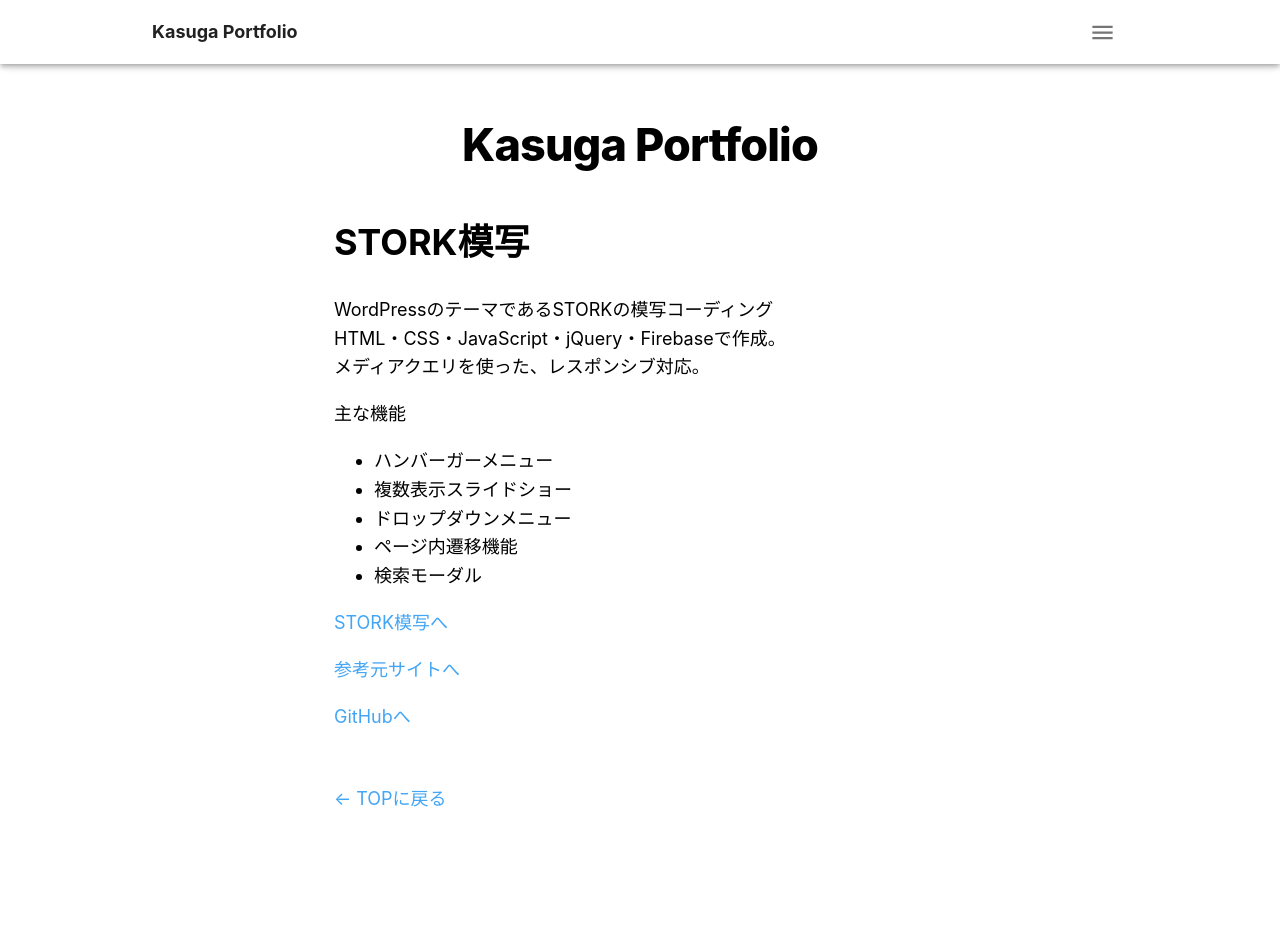
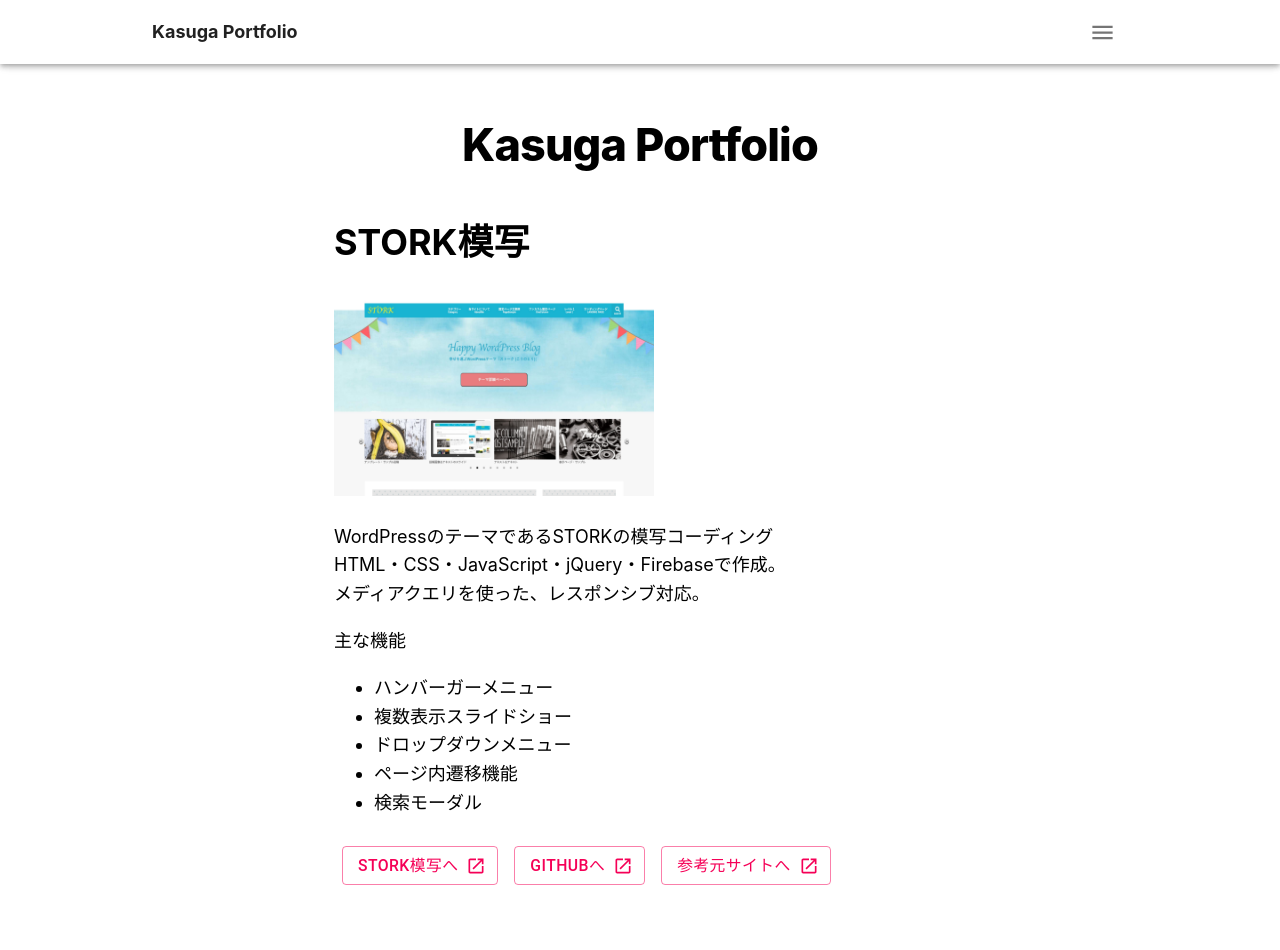
Before and after one commit to kasugatakuya/portfolio_old2, a Next.js app: page /posts/stork in a window 1280 px wide. Shown: the top 950 px of the page. Before the commit the page ends 922 px from the top, so only its background shows below. Built offline with nearby package versions, Linux system fonts and the light colour scheme.

Commit message:
制作物紹介ページ作成

```diff
--- a/components/card_list.js
+++ b/components/card_list.js
@@ -6,7 +6,7 @@
     {
       id: 1,
       file: 'blackjack',
-      title: 'BlackJack',
+      title: 'BLACK JACK',
       description: 'トランプのブラックジャックゲーム。JavaScriptで作成',
       images: 'blackjack.png'
     },
--- a/components/closable_drawer.js
+++ b/components/closable_drawer.js
@@ -1,4 +1,3 @@
-import React from 'react'
 import Divider from '@material-ui/core/Divider';
 import Drawer from '@material-ui/core/Drawer';
 import { makeStyles } from '@material-ui/core/styles';
@@ -88,7 +87,6 @@
           )}
         </div>
         <Divider />
-        <div className={classes.title}>ブログ</div>
       </Drawer>
     </nav>
   )
--- a/components/header.js
+++ b/components/header.js
@@ -1,4 +1,4 @@
-import React, {useState, useCallback} from 'react';
+import {useState, useCallback} from 'react';
 import { makeStyles } from '@material-ui/core/styles';
 import AppBar from '@material-ui/core/AppBar';
 import Toolbar from '@material-ui/core/Toolbar';
--- a/components/header_menus.js
+++ b/components/header_menus.js
@@ -1,4 +1,3 @@
-import React from 'react';
 import IconButton from '@material-ui/core/IconButton'
 import MenuIcon from '@material-ui/icons/Menu'
 
--- a/components/product.js
+++ b/components/product.js
@@ -1,4 +1,3 @@
-import React from 'react'
 import Link from 'next/link'
 import { makeStyles } from '@material-ui/core/styles';
 
--- a/pages/posts/stork.js
+++ b/pages/posts/stork.js
@@ -1,13 +1,34 @@
 import Head from 'next/head'
 import Layout from '/components/layout'
+import Image from 'next/image'
+import Button from '@material-ui/core/Button';
+import OpenInNewIcon from '@material-ui/icons/OpenInNew';
+import { makeStyles } from '@material-ui/core/styles';
+
+const useStyles = makeStyles((theme) => ({
+  button: {
+    margin: theme.spacing(1),
+    marginTop: '10px'
+  },
+  flex_box: {
+    display: 'flex',
+    flexWrap: 'wrap'
+  }
+}));
 
 export default function FirstPost() {
+  const classes = useStyles();
   return (
     <Layout>
       <Head>
         <title>STORK模写紹介</title>
       </Head>
       <h1>STORK模写</h1>
+      <Image
+        src='/images/card/stork.png'
+        width={320}
+        height={200}
+      />
       <p>
         WordPressのテーマであるSTORKの模写コーディング<br></br>
         HTML・CSS・JavaScript・jQuery・Firebaseで作成。<br></br>
@@ -21,9 +42,44 @@
         <li>ページ内遷移機能</li>
         <li>検索モーダル</li>
       </ul>
-      <p><a href="https://stork-copy.firebaseapp.com/#" target="_blank" rel="noopener noreferrer">STORK模写へ</a></p>
-      <p><a href="https://demo-opencage.com/stork/" target="_blank" rel="noopener noreferrer">参考元サイトへ</a></p>
-      <p><a href="https://github.com/kasugatakuya/stork-copy" target="_blank" rel="noopener noreferrer">GitHubへ</a></p>
+      <div className={classes.flex_box}>
+        <div>
+          <a href="https://stork-copy.firebaseapp.com/#" target="_blank" rel="noopener noreferrer">
+            <Button
+              variant="outlined"
+              color="secondary"
+              className={classes.button}
+              endIcon={<OpenInNewIcon />}
+            >
+              STORK模写へ
+            </Button>
+          </a>
+        </div>
+        <div>
+          <a href="https://github.com/kasugatakuya/stork-copy" target="_blank" rel="noopener noreferrer">
+            <Button
+              variant="outlined"
+              color="secondary"
+              className={classes.button}
+              endIcon={<OpenInNewIcon />}
+            >
+              GitHubへ
+            </Button>
+          </a>
+        </div>
+        <div>
+          <a href="https://demo-opencage.com/stork/" target="_blank" rel="noopener noreferrer">
+            <Button
+              variant="outlined"
+              color="secondary"
+              className={classes.button}
+              endIcon={<OpenInNewIcon />}
+            >
+              参考元サイトへ
+            </Button>
+          </a>
+        </div>
+      </div>
     </Layout>
   )
 }
--- a/tsconfig.json
+++ b/tsconfig.json
@@ -22,7 +22,7 @@
     "next-env.d.ts",
     "**/*.ts",
     "**/*.tsx"
-, "pages/_app.js", "components/card.js"  ],
+, "pages/_app.js", "components/card.js", "components/closable_drawer.js"  ],
   "exclude": [
     "node_modules"
   ]
```
Also changed, not shown: pages/posts/blackjack.js (+49 -4 lines), pages/posts/ec.js (+47 -2 lines), pages/posts/webgame.js (+47 -13 lines).
